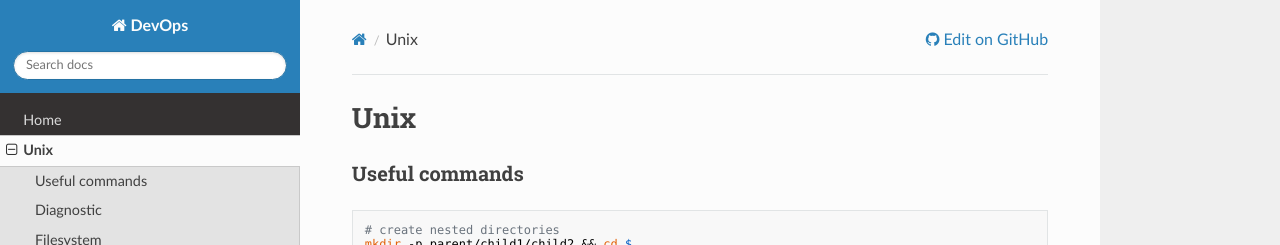
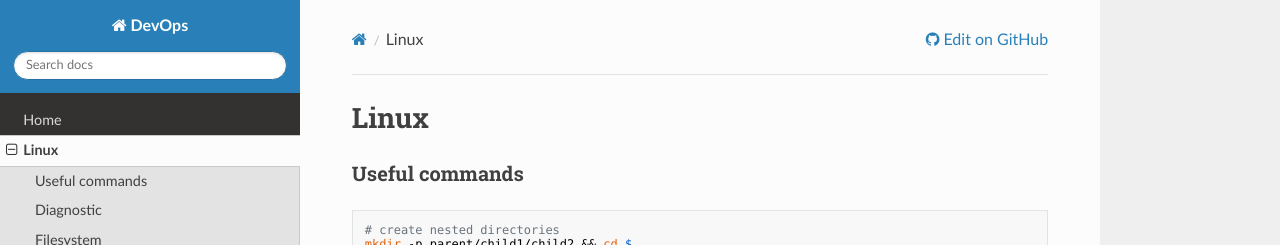
Before and after one commit to niqdev/devops, an MkDocs documentation site: the page built from docs/linux.md, in a window 1280 px wide and 900 px high. Shown: the top 245 px of the window. Built offline with MkDocs 1.6.1, drawn with Linux system fonts in a browser that asks for light colours; nearby versions of some CDN libraries; old or Windows-style settings are respelled for this version of MkDocs.

Commit message:
doc: rename linux

```diff
--- a/docs/unix.md
+++ b/docs/linux.md
@@ -1,4 +1,4 @@
-# Unix
+# Linux
 
 ### Useful commands
 
--- a/mkdocs.yml
+++ b/mkdocs.yml
@@ -6,7 +6,7 @@ google_analytics: ['UA-68888222-4', 'niqdev.github.io']
 
 pages:
     - Home: index.md
-    - Unix: unix.md
+    - Linux: linux.md
     - Docker: docker.md
     - Ansible: ansible.md
     - Cassandra: cassandra.md
```
Also changed, not shown: README.md (+1 -1 lines), docs/index.md (+1 -1 lines).
